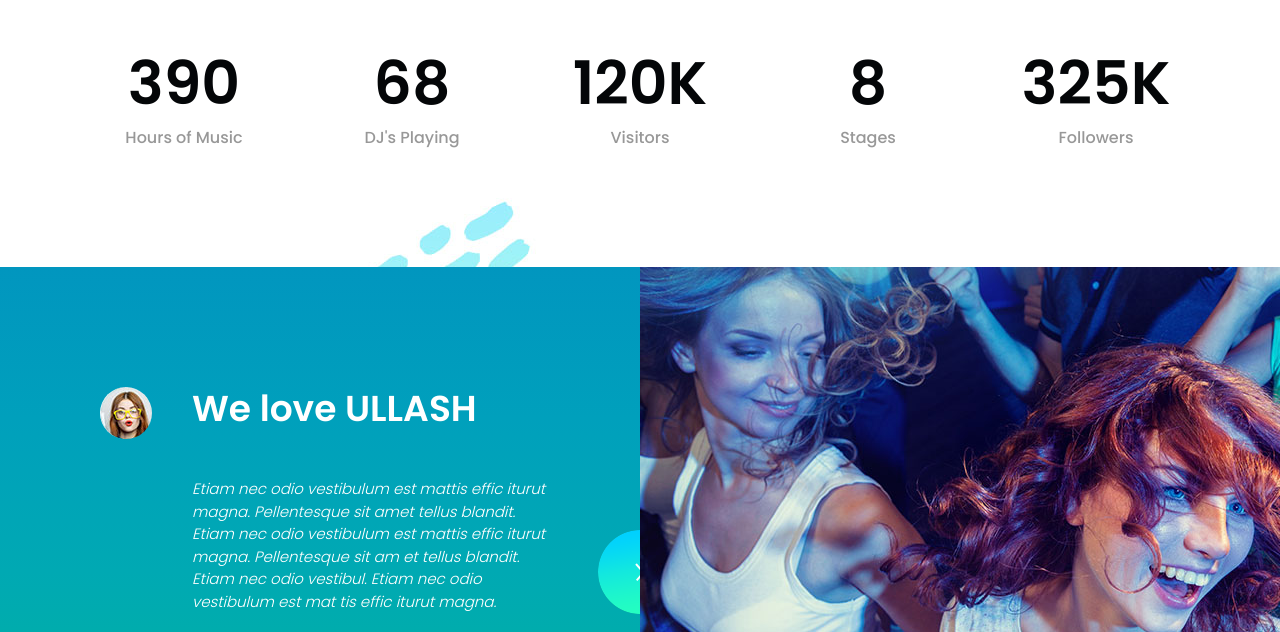
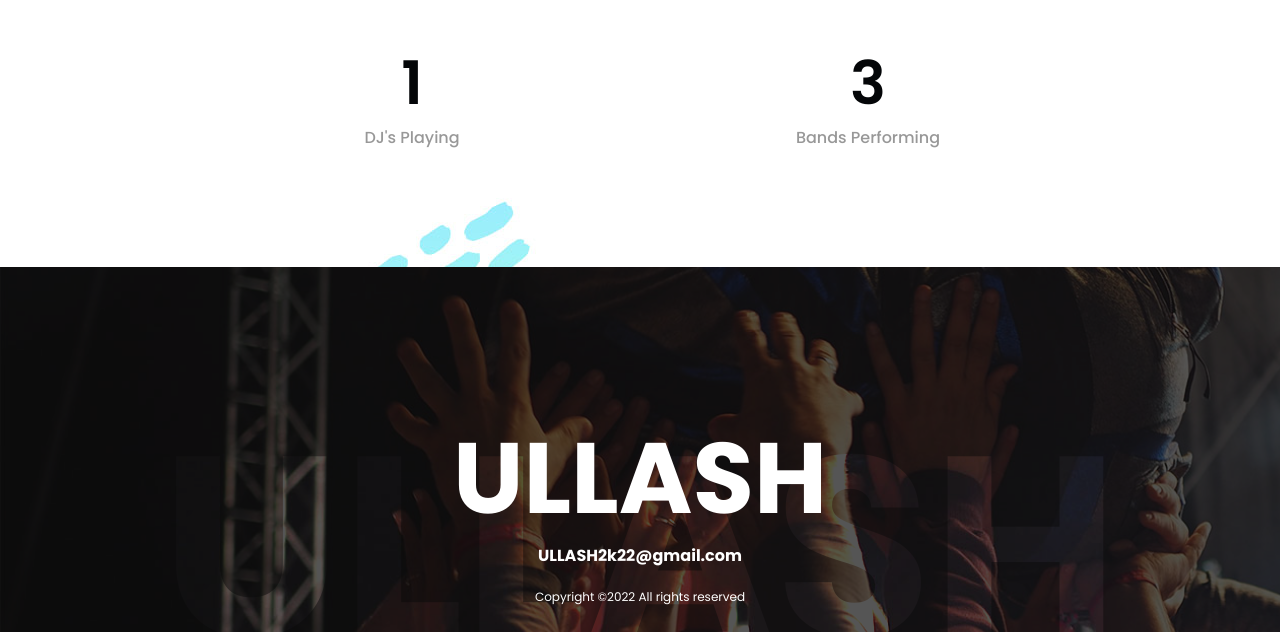
Before and after one commit to Ullash2K22/Ullash2K22.github.io, a plain HTML site: page about-us.html in a window 1280 px wide. Shown: the part 1930-2562 px from the top of the page. Drawn offline with Linux system fonts and the light colour scheme.

Commit message:
Improve Date readability on phones & fix about us

```diff
--- a/about-us.html
+++ b/about-us.html
@@ -126,17 +126,17 @@
                 <div class="d-col-n mt-5 mt-lg-0">
                     <div class="counter-box">
                         <div class="flex justify-content-center">
-                            <div class="start-counter" data-to="390" data-speed="2000"></div>
+                            <div></div>
                         </div>
 
-                        <h3 class="entry-title">Hours of Music</h3><!-- entry-title -->
+                        <h3 class="entry-title"></h3><!-- entry-title -->
                     </div><!-- counter-box -->
                 </div><!-- d-col-n -->
 
                 <div class="d-col-n mt-5 mt-lg-0">
                     <div class="counter-box">
                         <div class="flex justify-content-center">
-                            <div class="start-counter" data-to="68" data-speed="2000"></div>
+                            <div class="start-counter" data-to="1" data-speed="1500"></div>
                         </div>
 
                         <h3 class="entry-title">DJ's Playing</h3><!-- entry-title -->
@@ -146,122 +146,39 @@
                 <div class="d-col-n mt-5 mt-lg-0">
                     <div class="counter-box">
                         <div class="flex justify-content-center">
-                            <div class="start-counter" data-to="120" data-speed="2000"></div>
-                            <div class="counter-k">K</div>
+                            <div></div>
+                            <div></div>
                         </div>
 
-                        <h3 class="entry-title">Visitors</h3><!-- entry-title -->
+                        <h3 class="entry-title"></h3><!-- entry-title -->
                     </div><!-- counter-box -->
                 </div><!-- d-col-n -->
 
                 <div class="d-col-n mt-5 mt-lg-0">
                     <div class="counter-box">
                         <div class="flex justify-content-center">
-                            <div class="start-counter" data-to="8" data-speed="2000"></div>
+                            <div class="start-counter" data-to="3" data-speed="1000"></div>
                         </div>
 
-                        <h3 class="entry-title">Stages</h3><!-- entry-title -->
+                        <h3 class="entry-title">Bands Performing</h3><!-- entry-title -->
                     </div><!-- counter-box -->
                 </div><!-- d-col-n -->
 
                 <div class="d-col-n mt-5 mt-lg-0">
                     <div class="counter-box">
                         <div class="flex justify-content-center">
-                            <div class="start-counter" data-to="325" data-speed="2000"></div>
-                            <div class="counter-k">K</div>
+                            <div></div>
+                            <div></div>
                         </div>
 
-                        <h3 class="entry-title">Followers</h3><!-- entry-title -->
+                        <h3 class="entry-title"></h3><!-- entry-title -->
                     </div><!-- counter-box -->
                 </div><!-- d-col-n -->
             </div>
         </div>
     </div>
 
-    <div class="testimonial-wrap flex flex-wrap align-self-stretch">
-        <div class="testimonials-container">
-            <div class="swiper-container testimonials-slider">
-                <div class="swiper-wrapper">
-                    <div class="swiper-slide">
-                        <div class="testimonial-content-wrap flex flex-wrap align-items-stretch">
-                            <figure class="user-avatar">
-                                <img src="images/testimonial-user.jpg" alt="">
-                            </figure><!-- .user-thumbnail -->
 
-                            <div class="testimonial-content">
-                                <header class="entry-header">
-                                    <h2 class="entry-title">We love ULLASH</h2>
-                                </header><!-- .entry-header -->
-
-                                <div class="entry-content">
-                                    <p>Etiam nec odio vestibulum est mattis effic iturut magna. Pellentesque sit amet tellus blandit. Etiam nec odio vestibulum est mattis effic iturut magna. Pellentesque sit am et tellus blandit. Etiam nec odio vestibul. Etiam nec odio vestibulum est mat tis effic iturut magna.</p>
-                                </div><!-- .entry-content -->
-
-                                <footer class="entry-footer">
-                                    <a href="#">Yudhajit Sinha, Participant</a>
-                                </footer><!-- .entry-footer -->
-                            </div><!-- .testimonial-content -->
-                        </div><!-- .testimonial-content-wrap -->
-                    </div><!-- .swiper-slide -->
-
-                    <div class="swiper-slide">
-                        <div class="testimonial-content-wrap flex">
-                            <figure class="user-avatar">
-                                <img src="images/testimonial-user.jpg" alt="">
-                            </figure><!-- .user-thumbnail -->
-
-                            <div class="testimonial-content">
-                                <header class="entry-header">
-                                    <h2 class="entry-title">We love ULLASH</h2>
-                                </header><!-- .entry-header -->
-
-                                <div class="entry-content">
-                                    <p>Etiam nec odio vestibulum est mattis effic iturut magna. Pellentesque sit amet tellus blandit. Etiam nec odio vestibulum est mattis effic iturut magna. Pellentesque sit am et tellus blandit. Etiam nec odio vestibul. Etiam nec odio vestibulum est mat tis effic iturut magna.</p>
-                                </div><!-- .entry-content -->
-
-                                <footer class="entry-footer">
-                                    <a href="#">Sohan Chakraborty, Participant</a>
-                                </footer><!-- .entry-footer -->
-                            </div><!-- .testimonial-content -->
-                        </div><!-- .testimonial-content-wrap -->
-                    </div><!-- .swiper-slide -->
-
-                    <div class="swiper-slide">
-                        <div class="testimonial-content-wrap flex">
-                            <figure class="user-avatar">
-                                <img src="images/testimonial-user.jpg" alt="">
-                            </figure><!-- .user-thumbnail -->
-
-                            <div class="testimonial-content">
-                                <header class="entry-header">
-                                    <h2 class="entry-title">We love ULLASH</h2>
-                                </header><!-- .entry-header -->
-
-                                <div class="entry-content">
-                                    <p>Etiam nec odio vestibulum est mattis effic iturut magna. Pellentesque sit amet tellus blandit. Etiam nec odio vestibulum est mattis effic iturut magna. Pellentesque sit am et tellus blandit. Etiam nec odio vestibul. Etiam nec odio vestibulum est mat tis effic iturut magna.</p>
-                                </div><!-- .entry-content -->
-
-                                <footer class="entry-footer">
-                                    <a href="#">Ayush Ullash, Participant</a>
-                                </footer><!-- .entry-footer -->
-                            </div><!-- .testimonial-content -->
-                        </div><!-- .testimonial-content-wrap -->
-                    </div><!-- .swiper-slide -->
-                </div><!-- .swiper-wrapper -->
-
-                <!-- Add Pagination -->
-                <div class="swiper-pagination"></div>
-            </div><!-- .swiper-container -->
-
-            <div class="swiper-button-next">
-                <img src="images/button.png" alt="">
-            </div><!-- .slider-button -->
-        </div><!-- .testimonials-container" -->
-
-        <div class="testimonial-featured-image">
-            <img src="images/testimonial.jpg" alt="">
-        </div>
-    </div>
 
     <footer class="site-footer">
         <div class="footer-cover-title flex justify-content-center align-items-center">
--- a/js/custom.js
+++ b/js/custom.js
@@ -9,7 +9,7 @@
     });
 
     // var countdown_date = $('.countdown').data("date");
-    var countdown_date = new Date("9 June 2022 8:00:00 GMT+05:30");
+    var countdown_date = new Date("9 June 2022 11:00:00 GMT+05:30");
 
     $('.countdown').countdown(countdown_date, function(event) {
         $('.dday').html(event.strftime('%-D'));
--- a/style.css
+++ b/style.css
@@ -165,6 +165,13 @@ body {
     margin: 0;
     background: #050505;
     transition: all 0.35s;
+}
+
+/* Border to Date */
+
+.date-border {
+    text-shadow: 1px 0 black, 0 1px black, 1px 0 black, 0 1px black;
+    /* text-shadow: -1px 0 black, 0 1px black, 1px 0 black, 0 -1px black; */
 }
 
 .site-navigation.show ul {
```
Also changed, not shown: index.html (+1 -1 lines).
